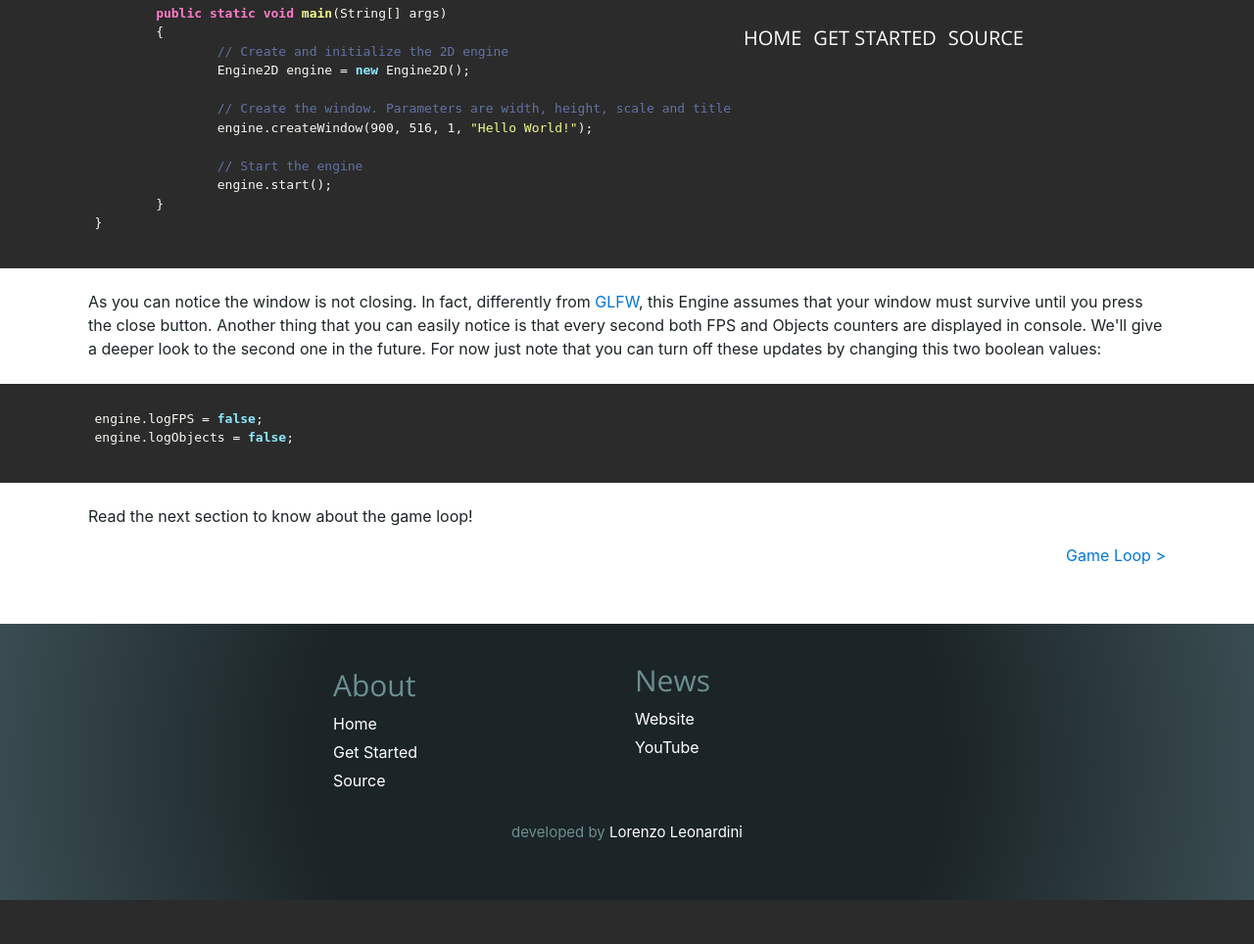
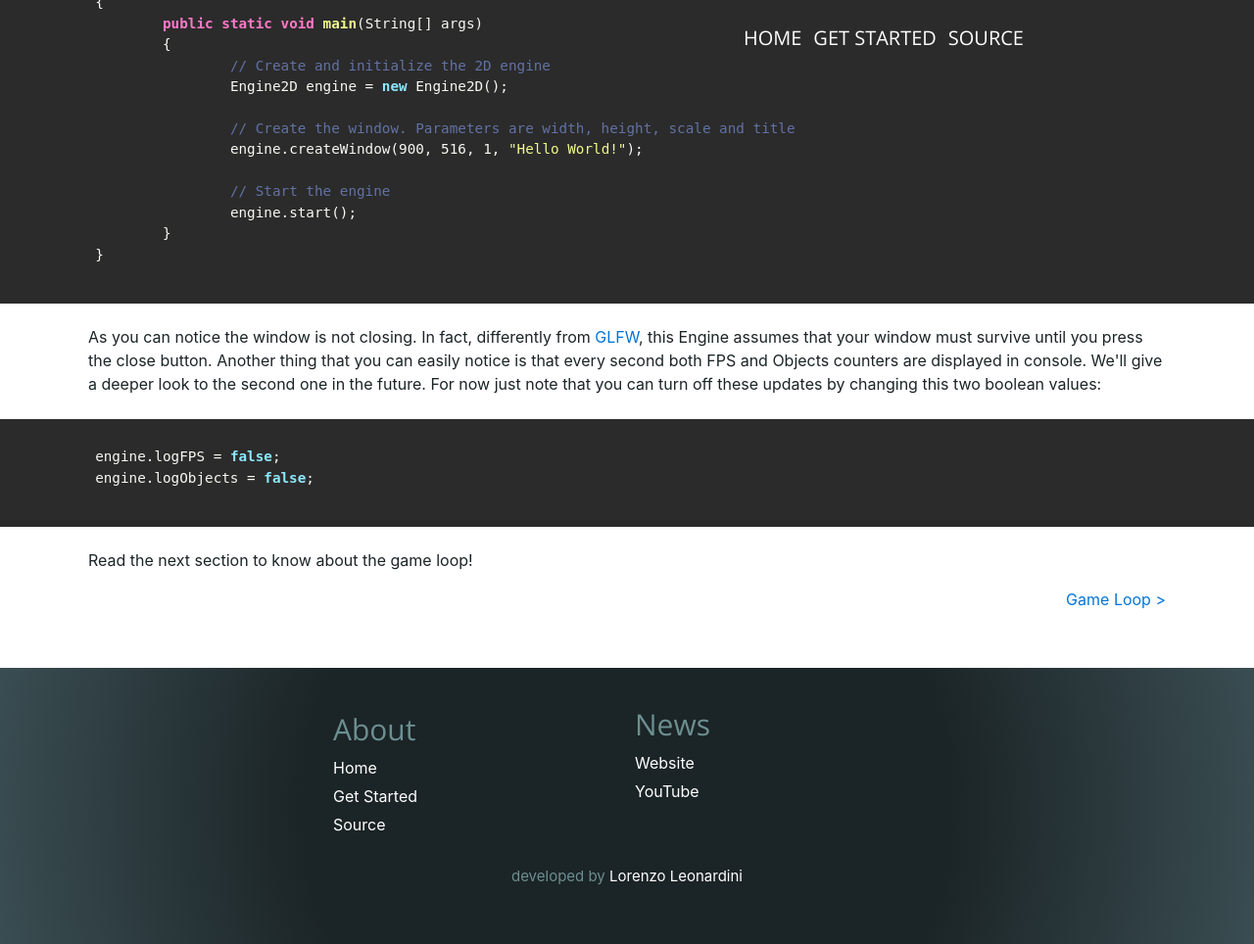
Before and after one commit to LorenzoLeonardini/Badger-Engine, a PHP site: page /docs/index.html in a window 1280 px wide. Shown: the part 309-1273 px from the top of the page at 98% size. Before the commit the page ends 1228 px from the top, so only its background shows below. Run offline with PHP 8.4, Linux system fonts and the light colour scheme; some libraries are stand-ins or nearby versions.

Commit message:
Undone fixes

```diff
--- a/graphics.css
+++ b/graphics.css
@@ -358,6 +358,7 @@ footer div
 	padding-left: calc(50% - 542px);
 	padding-right: calc(50% - 542px);
 	background: rgb(43, 43, 43);
+	font-size: 1.1em;
 	padding-bottom: 10px;
 	margin-bottom: 30px;
 	overflow-x: auto;
@@ -368,6 +369,7 @@ pre, code
 	padding: 0;
 	margin: 0;
 	font-family: monospace;
+	font-size: 1em;
 }
 
 .right
```
